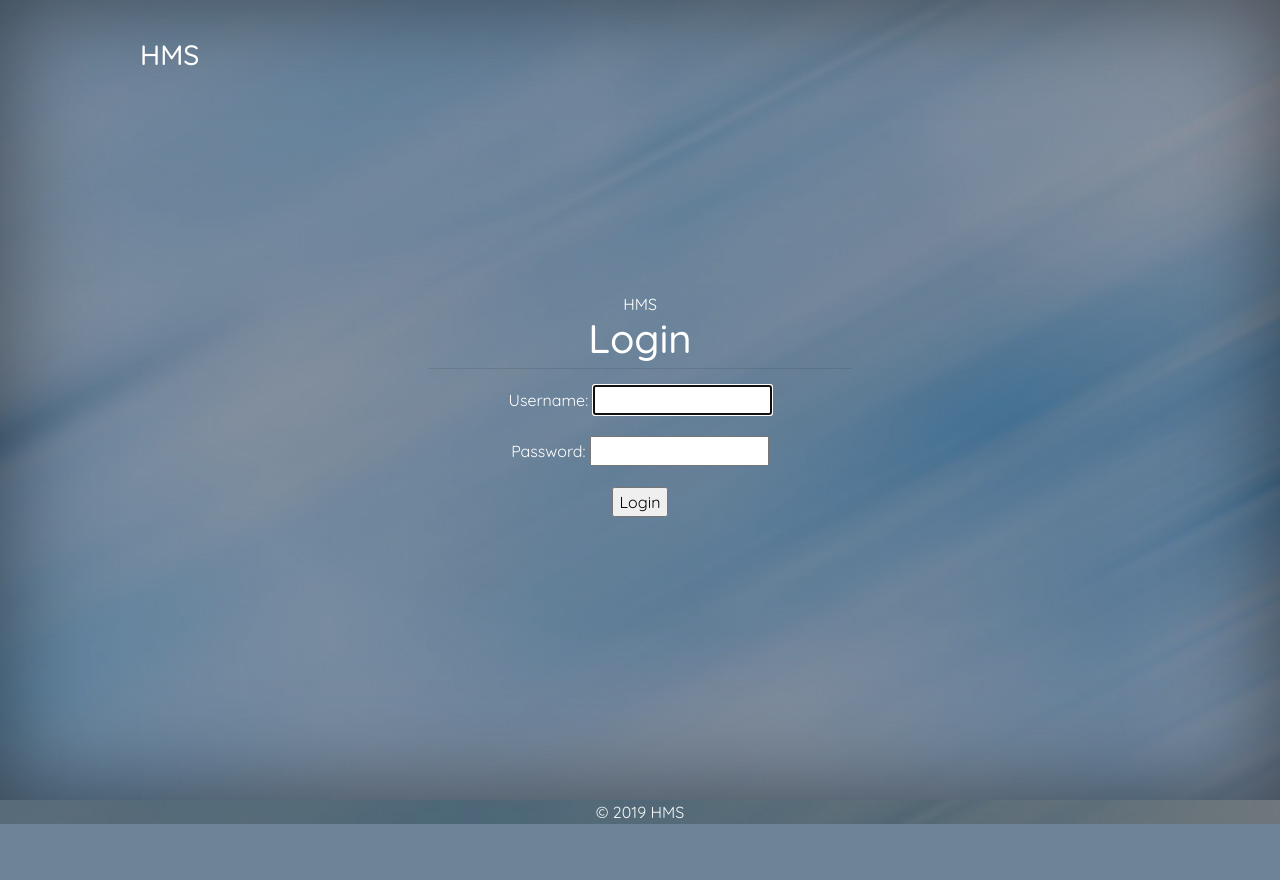
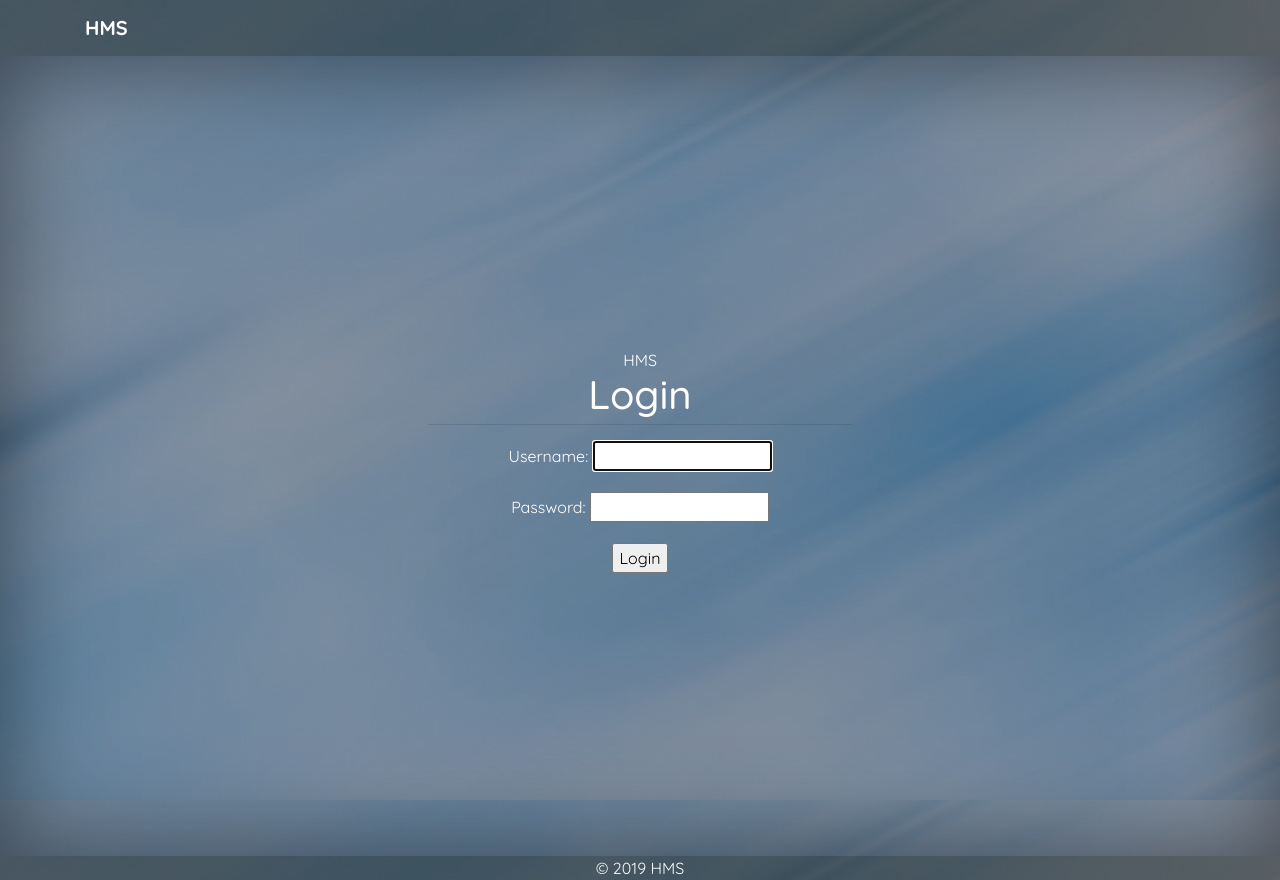
Before and after one commit to su-haris/django-hms, a Django app: a page that uses hms/accounts/templates/accounts/base.html in a window 1280 px wide. Before the commit the page ends 824 px from the top, so only its background shows below. Run offline with Django 3.2, Linux system fonts and the light colour scheme; some libraries are stand-ins or nearby versions.

Commit message:
80% New UI

```diff
--- a/hms/accounts/templates/accounts/base.html
+++ b/hms/accounts/templates/accounts/base.html
@@ -13,24 +13,49 @@
     <link href="{%static 'bootstrap/css/font-awesome.min.css' %}" rel="stylesheet">
     <link href="{%static 'bootstrap/styles/main.css' %}" rel="stylesheet">
 </head>
+
+<header>
+  <nav class="navbar navbar-expand-lg navbar-dark " style="background-color: rgba(0,0,0,.6);">
+    <div class="container">
+      <a class="navbar-brand" href="{% url 'student' %}"><strong>HMS</strong></a>
+      <button class="navbar-toggler" type="button" data-toggle="collapse" data-target="#navbarSupportedContent"
+        aria-controls="navbarSupportedContent" aria-expanded="false" aria-label="Toggle navigation">
+        <span class="navbar-toggler-icon"></span>
+      </button>
+         <ul class="nav  justify-content-end">
+<!--          <li class="nav-item">-->
+<!--            <a class="nav-link" href="#">Home</a>-->
+<!--          </li>-->
+<!--          <li class="nav-item">-->
+<!--            <a class="nav-link" href="#">Link</a>-->
+<!--          </li>-->
+<!--          <li class="nav-item">-->
+<!--            <a class="nav-link" href="#">Profile</a>-->
+<!--          </li>-->
+            {% block side %}
+
+             {% endblock %}
+        </ul>
+
+    </div>
+  </nav>
+</header>
 <body id="top">
+
 <div class="site-wrapper">
     <div class="site-wrapper-inner">
         <div class="cover-container">
             <div class="masthead clearfix">
-                <div class="inner">
-                    <h3 class="masthead-brand">HMS</h3>
-                    <nav class="nav nav-masthead">
-                        <!--            <a class="nav-link nav-social" href="#"><i class="fa fa-facebook" aria-hidden="true"></i></a>-->
-                        <!--            <a class="nav-link nav-social" href="#"><i class="fa fa-twitter" aria-hidden="true"></i></a>-->
-                        <!--            <a class="nav-link nav-social" href="#"><i class="fa fa-google-plus" aria-hidden="true"></i></a>-->
-                        <!--            <a class="nav-link nav-social" href="#"><i class="fa fa-instagram" aria-hidden="true"></i></a>-->
-                        {% block side %}
+<!--                <div class="inner">-->
+<!--                    <h3 class="masthead-brand">HMS</h3>-->
+<!--                    <nav class="nav nav-masthead">-->
+<!--                        &lt;!&ndash;            <a class="nav-link nav-social" href="#"><i class="fa fa-facebook" aria-hidden="true"></i></a>&ndash;&gt;-->
+<!--                        &lt;!&ndash;            <a class="nav-link nav-social" href="#"><i class="fa fa-twitter" aria-hidden="true"></i></a>&ndash;&gt;-->
+<!--                        &lt;!&ndash;            <a class="nav-link nav-social" href="#"><i class="fa fa-google-plus" aria-hidden="true"></i></a>&ndash;&gt;-->
+<!--                        &lt;!&ndash;            <a class="nav-link nav-social" href="#"><i class="fa fa-instagram" aria-hidden="true"></i></a>&ndash;&gt;-->
 
-
-                        {% endblock %}
-                    </nav>
-                </div>
+<!--                    </nav>-->
+<!--                </div>-->
             </div>
             <br>
             {% block content %}
@@ -47,7 +72,7 @@
         </div>
     </div>
 </div>
-<footer class="footer" style="background-color: rgba(0,0,0,.5);">
+<footer class="footer" style="background-color: rgba(0,0,0,.6);">
     <span class="text-light">&copy; 2019 HMS </span>
 </footer>
 <script src="https://code.jquery.com/jquery-3.2.1.slim.min.js"></script>
--- a/hms/accounts/templates/accounts/detail_view.html
+++ b/hms/accounts/templates/accounts/detail_view.html
@@ -140,4 +140,5 @@
     <!--{% endif %}-->
     <!--        </div>-->
     <!--</div>-->
+    </div>
     {% endblock %}
```
Also changed, not shown: hms/accounts/templates/accounts/approve_list.html (+11 -0 lines), hms/accounts/templates/accounts/room_stud.html (+11 -0 lines), hms/db.sqlite3.
